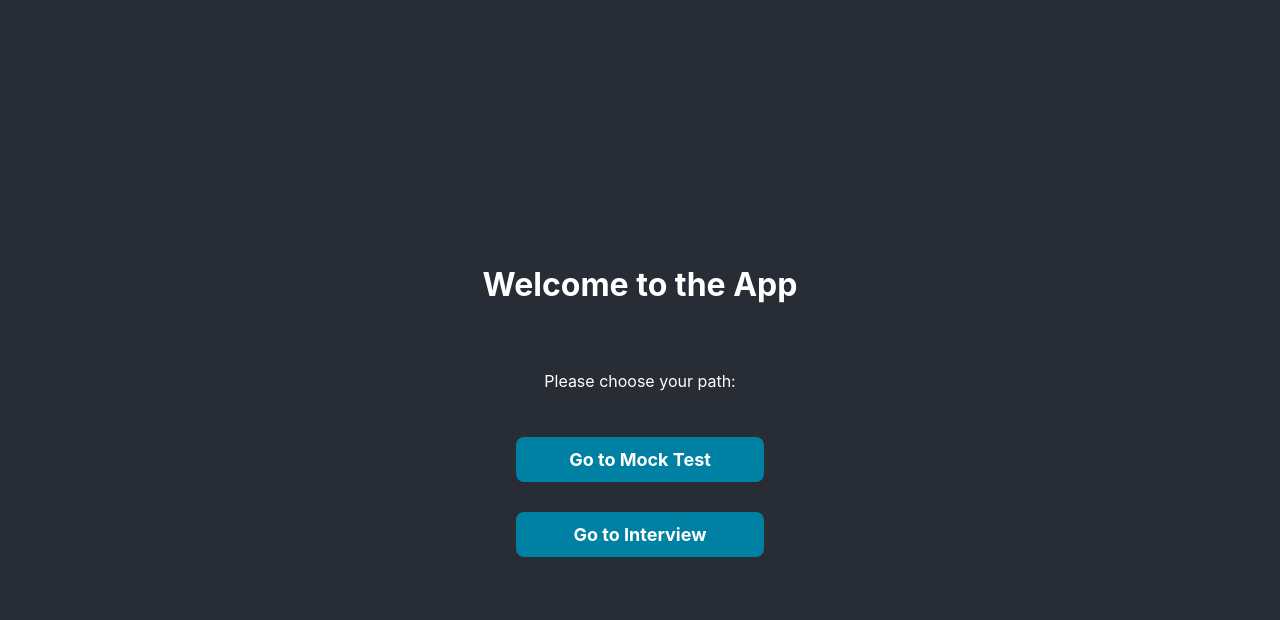
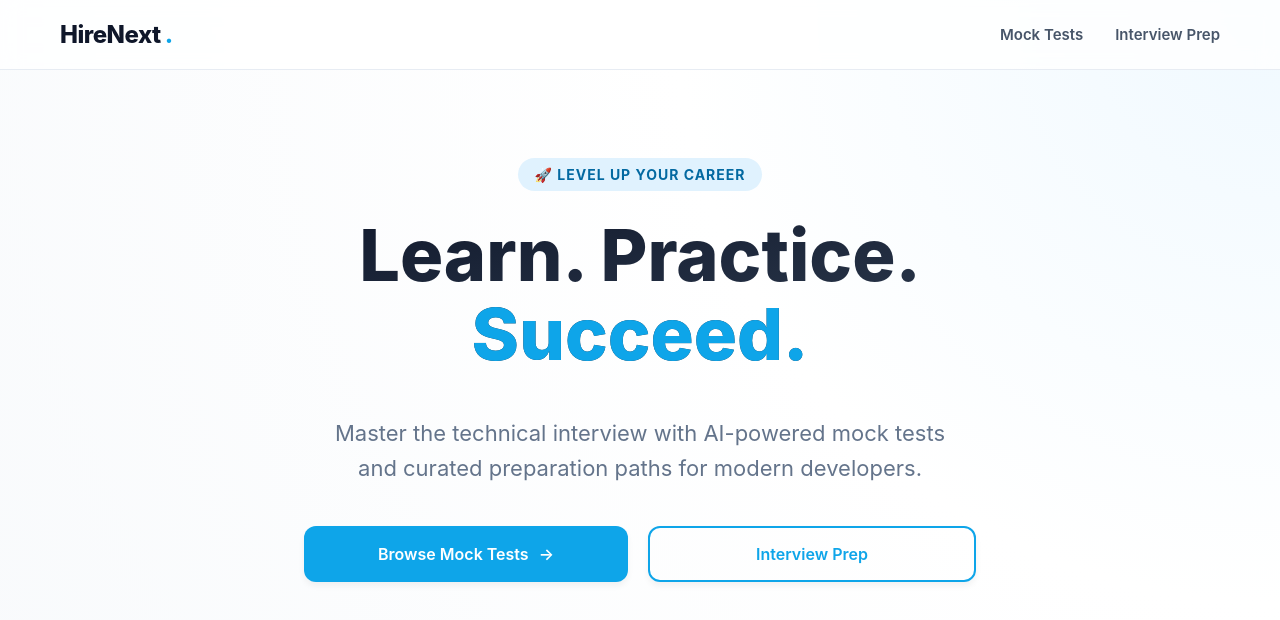
Before and after one commit to Mohan-Badiger/hirenext, a React (Create React App) app in the folder assignment/: page /home in a window 1280 px wide. Shown: the top 620 px of the page. Built offline with nearby package versions, Linux system fonts and the light colour scheme.

Commit message:
feat: Implement Navbar component and enhance Home page layout

```diff
--- /dev/null
+++ b/assignment/src/components/Navbar.jsx
@@ -0,0 +1,94 @@
+import React, { useState } from "react";
+import { Link } from "react-router-dom";
+
+export default function Navbar() {
+  const [hoveredLink, setHoveredLink] = useState(null);
+
+  const navStyle = {
+    width: "100%",
+    height: "70px",
+    // Glassmorphism effect
+    backgroundColor: "rgba(255, 255, 255, 0.8)",
+    backdropFilter: "blur(10px)",
+    WebkitBackdropFilter: "blur(10px)",
+    display: "flex",
+    alignItems: "center",
+    justifyContent: "space-between",
+    padding: "0 60px",
+    boxSizing: "border-box",
+    position: "fixed",
+    top: 0,
+    zIndex: 1000,
+    borderBottom: "1px solid rgba(226, 232, 240, 0.8)", // Suble border
+  };
+
+  const logoStyle = {
+    color: "#0f172a", // Darker for white mode
+    fontSize: "24px",
+    fontWeight: "800",
+    textDecoration: "none",
+    letterSpacing: "-0.5px",
+    display: "flex",
+    alignItems: "center",
+    gap: "4px"
+  };
+
+  const logoDotStyle = {
+    color: "#0ea5e9" // Blue accent dot
+  };
+
+  const menuStyle = {
+    display: "flex",
+    gap: "32px",
+    alignItems: "center",
+  };
+
+  const getLinkStyle = (linkName) => ({
+    color: hoveredLink === linkName ? "#0ea5e9" : "#475569",
+    textDecoration: "none",
+    fontSize: "15px",
+    fontWeight: "600",
+    transition: "all 0.3s ease",
+    position: "relative",
+  });
+
+  const loginButtonStyle = {
+    backgroundColor: "#0f172a",
+    color: "#fff",
+    padding: "10px 22px",
+    borderRadius: "10px",
+    fontSize: "14px",
+    fontWeight: "600",
+    textDecoration: "none",
+    transition: "all 0.3s ease",
+    marginLeft: "10px"
+  };
+
+  return (
+    <nav style={navStyle}>
+      <Link to="/" style={logoStyle}>
+        HireNext<span style={logoDotStyle}>.</span>
+      </Link>
+
+      <div style={menuStyle}>
+        <Link
+          to="/test"
+          style={getLinkStyle("tests")}
+          onMouseEnter={() => setHoveredLink("tests")}
+          onMouseLeave={() => setHoveredLink(null)}
+        >
+          Mock Tests
+        </Link>
+        <Link
+          to="/interview"
+          style={getLinkStyle("prep")}
+          onMouseEnter={() => setHoveredLink("prep")}
+          onMouseLeave={() => setHoveredLink(null)}
+        >
+          Interview Prep
+        </Link>
+
+      </div>
+    </nav>
+  );
+}
--- a/assignment/src/index.js
+++ b/assignment/src/index.js
@@ -1,28 +1,43 @@
 import React from 'react';
 import ReactDOM from 'react-dom/client';
 import { createGlobalStyle } from 'styled-components';
+import { Provider } from 'react-redux';
+import { PersistGate } from 'redux-persist/integration/react';
+import { store, persistor } from './store/store';
 import App from './App.jsx';
-import { Provider } from 'react-redux';
-import {store,persistor} from './store/store'
-import { persistStore } from 'redux-persist';
-import { PersistGate } from 'redux-persist/integration/react';
+
+const GlobalStyle = createGlobalStyle`
+  body {
+    margin: 0;
+    padding: 0;
+    box-sizing: border-box;
+    background-color: #f8fafc;
+    color: #1e293b;
+    font-family: 'Inter', -apple-system, BlinkMacSystemFont, 'Segoe UI', Roboto, sans-serif;
+  }
+`;
+
+// Start the timer
+console.time("rehydrate");
+// Flag to prevent double-calling timeEnd in Strict Mode
+let isTimerEnded = false;
+
 const root = ReactDOM.createRoot(document.getElementById('root'));
-console.time("rehydrate");
-persistor.subscribe(() => {
-  const { bootstrapped } = persistor.getState();
-  if (bootstrapped) {
-    console.timeEnd("rehydrate");
-  }
-});
+
 root.render(
   <React.StrictMode>
     <Provider store={store}>
-      <PersistGate  persistor={persistor}
-      loading={null}
+      <PersistGate
+        loading={null}
+        persistor={persistor}
         onBeforeLift={() => {
-          console.timeEnd("rehydrate");
+          if (!isTimerEnded) {
+            console.timeEnd("rehydrate");
+            isTimerEnded = true;
+          }
         }}
       >
+        <GlobalStyle />
         <App />
       </PersistGate>
     </Provider>
--- a/assignment/src/pages/home.jsx
+++ b/assignment/src/pages/home.jsx
@@ -1,66 +1,129 @@
-import React, { useState } from 'react';
+import React, { useState } from "react";
+import Navbar from "../components/Navbar";
 
 export default function Home() {
 
-  const StyledLinkButton = ({ href, children }) => {
+  const StyledLinkButton = ({ href, children, variant = "primary" }) => {
+    const [hover, setHover] = useState(false);
 
-    const [isHovered, setIsHovered] = useState(false);
-
-    const style = {
-      display: 'inline-block',
-      padding: '12px 24px',
-      fontSize: '18px',
-      fontWeight: 'bold',
-      color: '#ffffff',
-      backgroundColor: '#0080a3ff',
-      border: 'none',
-      borderRadius: '8px',
-      textDecoration: 'none',
-      textAlign: 'center',
-      cursor: 'pointer',
-      transition: 'all 0.3s ease',
-      width: '200px',
-
-      transform: isHovered ? 'translateY(-2px)' : 'translateY(0)',
-      boxShadow: isHovered ? '0 4px 12px rgba(0, 0, 0, 0.2)' : 'none',
-    };
+    const isPrimary = variant === "primary";
 
     return (
       <a
         href={href}
-        style={style}
-        onMouseEnter={() => setIsHovered(true)}
-        onMouseLeave={() => setIsHovered(false)}
+        onMouseEnter={() => setHover(true)}
+        onMouseLeave={() => setHover(false)}
+        style={{
+          padding: "16px 32px",
+          fontSize: "16px",
+          fontWeight: "600",
+          color: isPrimary ? "#fff" : "#0ea5e9",
+          backgroundColor: isPrimary ? "#0ea5e9" : "transparent",
+          border: isPrimary ? "none" : "2px solid #0ea5e9",
+          borderRadius: "12px",
+          textDecoration: "none",
+          width: "260px",
+          textAlign: "center",
+          transition: "all 0.4s cubic-bezier(0.175, 0.885, 0.32, 1.275)",
+          transform: hover ? "translateY(-5px)" : "none",
+          boxShadow: hover
+            ? "0 15px 30px rgba(14,165,233,0.25)"
+            : "0 4px 6px rgba(0,0,0,0.05)",
+          display: "flex",
+          alignItems: "center",
+          justifyContent: "center",
+          gap: "10px"
+        }}
       >
         {children}
+        {isPrimary && <span style={{ transition: "0.3s", transform: hover ? "translateX(4px)" : "none" }}>→</span>}
       </a>
     );
   };
 
-  const containerStyle = {
-    display: 'flex',
-    flexDirection: 'column',
-    alignItems: 'center',
-    justifyContent: 'center',
-    minHeight: '100vh',
-    backgroundColor: '#282c34',
-    color: 'white',
-    padding: '20px',
-    gap: '30px',
-    boxSizing: 'border-box',
-  };
+  return (
+    <div style={{ backgroundColor: "#fff", minHeight: "100vh" }}>
+      <Navbar />
 
-  return (
-    <div style={containerStyle}>
-      <h1>Welcome to the App</h1>
-      <p>Please choose your path:</p>
-      <StyledLinkButton href="/test">
-        Go to Mock Test
-      </StyledLinkButton>
+      <main
+        style={{
+          minHeight: "100vh",
+          background: "radial-gradient(circle at top right, #f0f9ff 0%, #ffffff 40%, #f8fafc 100%)",
+          color: "#0f172a",
+          display: "flex",
+          flexDirection: "column",
+          alignItems: "center",
+          justifyContent: "center",
+          padding: "0 20px",
+          textAlign: "center"
+        }}
+      >
+        {/* Creative Badge */}
+        <div style={{
+          backgroundColor: "#e0f2fe",
+          color: "#0369a1",
+          padding: "8px 16px",
+          borderRadius: "100px",
+          fontSize: "14px",
+          fontWeight: "700",
+          marginBottom: "24px",
+          textTransform: "uppercase",
+          letterSpacing: "1px"
+        }}>
+          🚀 Level Up Your Career
+        </div>
 
-      <StyledLinkButton href="/interview">
-        Go to Interview
-      </StyledLinkButton>
+        <h1 style={{
+          fontSize: "clamp(40px, 8vw, 72px)",
+          fontWeight: "800",
+          lineHeight: "1.1",
+          margin: "0 0 20px 0",
+          background: "linear-gradient(to bottom right, #0f172a, #334155)",
+          WebkitBackgroundClip: "text",
+          WebkitTextFillColor: "transparent",
+          maxWidth: "900px"
+        }}>
+          Learn. Practice. <span style={{ color: "#0ea5e9", WebkitTextFillColor: "initial" }}>Succeed.</span>
+        </h1>
+
+        <p style={{
+          fontSize: "clamp(18px, 4vw, 22px)",
+          color: "#64748b",
+          maxWidth: "650px",
+          lineHeight: "1.6",
+          marginBottom: "40px"
+        }}>
+          Master the technical interview with AI-powered mock tests and curated preparation paths for modern developers.
+        </p>
+
+        <div style={{
+          display: "flex",
+          flexDirection: "row",
+          flexWrap: "wrap",
+          justifyContent: "center",
+          gap: "20px"
+        }}>
+          <StyledLinkButton href="/test" variant="primary">
+            Browse Mock Tests
+          </StyledLinkButton>
+
+          <StyledLinkButton href="/interview" variant="secondary">
+            Interview Prep
+          </StyledLinkButton>
+        </div>
+
+        {/* Subtle Decorative Elements */}
+        <div style={{
+          marginTop: "60px",
+          fontSize: "14px",
+          color: "#94a3b8",
+          display: "flex",
+          alignItems: "center",
+          gap: "15px"
+        }}>
+
+        </div>
+      </main>
     </div>
   );
 }
--- a/assignment/src/pages/tests.jsx
+++ b/assignment/src/pages/tests.jsx
@@ -1,6 +1,6 @@
 import React, { useState } from "react";
 import styled from "styled-components";
-import { ArrowUpRight, Play, FileText, Info } from "lucide-react";
+import { ArrowUpRight, Play, Info } from "lucide-react";
 import logo from "../utils/logo.jpg";
 import { Link } from "react-router-dom";
 import allRoles from "../Data/tests/tests.json";
@@ -793,10 +793,11 @@ const CloseButton = styled.button`
 
 
 function App() {
-  const roles = allRoles;
-  const [results, setResults] = useState([]);
-  const [loading, setLoading] = useState(true);
-  const rolesData = allRoles;
+  // const roles = allRoles;
+  // const [results, setResults] = useState([]);
+  // const [loading, setLoading] = useState(true);
+  const rolesData = React.useMemo(() => allRoles, []);
+
   const [attempts, setAttempts] = useState([]);
   const [isModalOpen, setIsModalOpen] = useState(false);
   const user = localStorage.getItem('user');
@@ -820,6 +821,7 @@ function App() {
   }, []);
 
   const handleDelete = async (id) => {
+
     const email = user ? JSON.parse(user).email : null;
 
     try {
@@ -883,12 +885,12 @@ function App() {
       } catch (err) {
         console.error('Error fetching results:', err);
       } finally {
-        setLoading(false);
+        // setLoading(false);
       }
     };
 
     fetchResults();
-  }, []);
+  }, [rolesData, user]);
 
   localStorage.removeItem("mockTestState");
   Object.keys(localStorage).forEach((key) => {
@@ -1040,7 +1042,7 @@ function App() {
               <ReferImage>🎁 💰</ReferImage>
               <ReferButtons>
                 <ReferButton>Refer now</ReferButton>
-                <ReferButton primary>Know more</ReferButton>
+                <ReferButton $primary>Know more</ReferButton>
               </ReferButtons>
             </ReferSection>
           </Sidebar>
@@ -1048,7 +1050,7 @@ function App() {
       </MainContent>
 
       {/* Mobile Modal for Attempts */}
-      <ModalOverlay isOpen={isModalOpen} onClick={() => setIsModalOpen(false)} />
+      <ModalOverlay $isOpen={isModalOpen} onClick={() => setIsModalOpen(false)} />
       {isModalOpen && (
         <ModalContent>
           <ModalHeader>
```
Also changed, not shown: assignment/src/store/store.js (+30 -13 lines).
